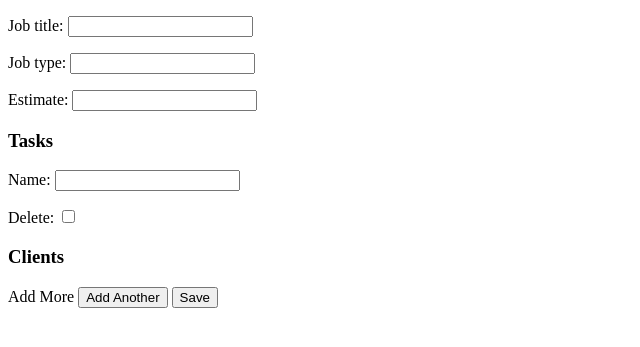
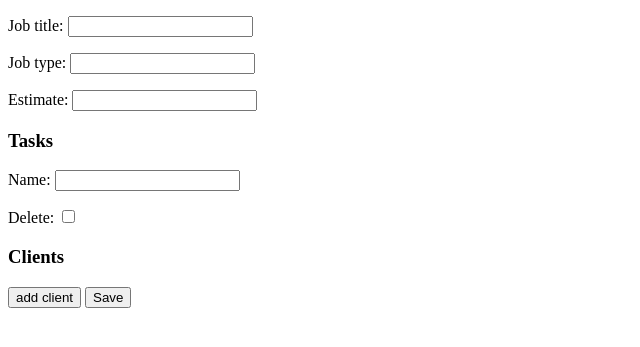
Before and after one commit to skaeneman/django-demo, a Django app: page /bids/ in a window 1280 px wide. Shown: the top 347 px of the page, without its empty margins (0-640 px from the left). Run offline with Django 5.2, Linux system fonts and the light colour scheme.

Commit message:
fIX form not saving error

```diff
--- a/construction_bids/forms.py
+++ b/construction_bids/forms.py
@@ -14,7 +14,12 @@ class TaskForm(ModelForm):
         fields = "__all__"
 
 # client formset
-ClientFormSet = inlineformset_factory(ConstructionBid, Client, fields=("first_name","last_name",), extra=0, can_delete_extra=True)
+ClientFormSet = inlineformset_factory(ConstructionBid,
+                                      Client,
+                                      fields=("first_name","last_name",),
+                                      extra=0,
+                                      can_delete_extra=True,
+                                      max_num=3,)
 
 #task formset
 TaskFormSet = inlineformset_factory(ConstructionBid, Task, form=TaskForm, extra=1, can_delete_extra=True)
--- a/construction_bids/static/js/site-js.js
+++ b/construction_bids/static/js/site-js.js
@@ -22,9 +22,9 @@
 // }
 
 const addMoreBtn = document.getElementById('add-more');
-const totalNewForms = document.getElementById('id_form-TOTAL_FORMS');
+const totalNewForms = document.getElementById('id_client_set-TOTAL_FORMS');
 
-// count the number of classes with the name 'client-formset-container' so we can get the total number of forms
+// count the number of classes with the name 'client-formset-container' so we can get the total number of forms on the page
 const currentClientForms = document.getElementsByClassName('client-formset-container');
 
 addMoreBtn.addEventListener('click', add_new_form);
@@ -36,12 +36,13 @@ function add_new_form(event) {
   }
 
   // increment the total number of forms
-  const currentFormCount = currentClientForms.length //+ 1;
+  const currentFormCount = currentClientForms.length;
   console.log(currentFormCount);
 
-  // where form will be copied to
+  // where the new form will be copied to
   const formCopyTarget = document.getElementById('client-list');
-  // make a copy of the original empty form
+
+  // make a copy of the original empty form and set the class and unique id
   const copyEmptyformElement = document.getElementById('empty-form').cloneNode(true);
   copyEmptyformElement.setAttribute('class', 'client-formset-container');
   copyEmptyformElement.setAttribute('id', `client-form-${currentFormCount}`);
@@ -50,8 +51,8 @@ function add_new_form(event) {
   const regex = new RegExp(`__prefix__`, 'g');
   copyEmptyformElement.innerHTML = copyEmptyformElement.innerHTML.replace(regex, currentFormCount);
 
-  // TODO: FIX THIS
-  // totalNewForms.setAttribute('value', currentFormCount + 1); // increment the number of total forms in the management form data
+  totalNewForms.setAttribute('value', currentFormCount + 1); // increment the number of total forms in the management form data
+  console.log("client form count: ", totalNewForms.getAttribute('value'));
 
   formCopyTarget.append(copyEmptyformElement); // add the copy to the end of the list
 }
--- a/construction_bids/templates/index.html
+++ b/construction_bids/templates/index.html
@@ -53,11 +53,9 @@
               </div>
 
               <div id="empty-form" class="hidden">{{ client_formset.empty_form.as_p }}</div>
-              <buton id="add-more" type="button">Add More</button>
 
+              <button type="button" id="add-more">add client</button>
           {% endif %}
-
-          <button id="add-formset" type="button">Add Another</button>
 
           <input type="submit" value="Save">
       </form>
```
Also changed, not shown: construction_bids/views.py (+7 -0 lines).
